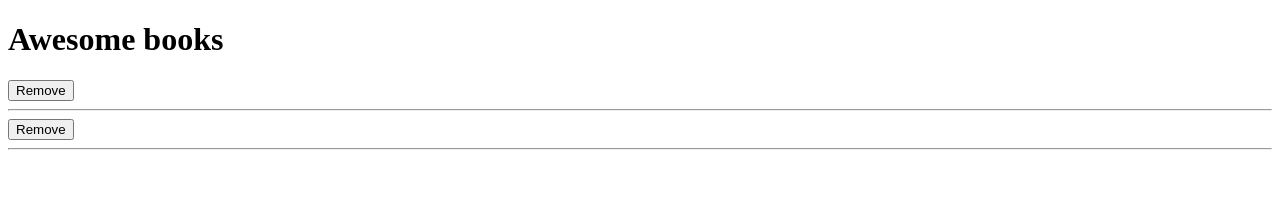
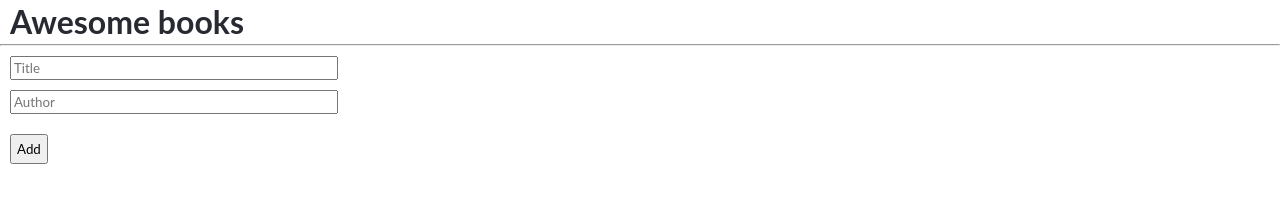
Before and after one commit to Geoelycom/Awesome-books, a website: page index.html in a window 1280 px wide. Drawn offline with Linux system fonts and the light colour scheme.

Commit message:
Add form

```diff
--- a/index.html
+++ b/index.html
@@ -9,21 +9,21 @@
 	<link rel="preconnect" href="https://fonts.googleapis.com/css2?family=Poppins:wght@400;500;700&display=swap">
 	<link rel="stylesheet" href="https://use.fontawesome.com/releases/v5.15.3/css/all.css"
 		integrity="sha384-SZXxX4whJ79/gErwcOYf+zWLeJdY/qpuqC4cAa9rOGUstPomtqpuNWT9wdPEn2fk" crossorigin="anonymous">
-	<link href="styles/style.css" rel="stylesheet">
+	<link href="styles/styles.css" rel="stylesheet">
 	<title>Book-library</title>
 </head>
 
 <body>
 	<h1>Awesome books</h1>
 	<div class="title">
-		<button class="add-book">Remove</button>
+
 	</div>
 	<hr>
-	<div class="title">
-		<button class="add-book">Remove</button>
+	<div class="form-box">
+		<input type="text" placeholder="Title">
+		<input type="text" placeholder="Author">
+		<button type="submit" class="btn">Add</button>
 	</div>
-	<hr>
-
 	<script src="index.js"></script>
 </body>
 
--- a/index.js
+++ b/index.js
@@ -1 +1,19 @@
-console.log('hello world');
+//console.log('hello world');
+function Books(author, bookName, pages, read) {
+	this.author = author;
+	this.bookName = bookName;
+	this.pages = pages;
+	this.read = read;
+	this.bookInfo = function () {
+		return `the ${bookName} is written by ${author} it contains ${pages} and i ${read} `;
+	}
+	// bookInfo();
+}
+//Books.bookInfo();
+
+
+
+const book1 = new Books('john doe', 'I love to play football');
+const book2 = new Books('richard brandson', 'the way we understand how to make money', '250 pages', 'have not read this book yet');
+book1.bookInfo();
+console.log(book2.bookInfo());
--- a/styles/styles.css
+++ b/styles/styles.css
@@ -14,3 +14,21 @@ body {
 * {
   font-family: 'lato', sans-serif, Geneva, Tahoma;
 }
+
+h1 {
+  margin: 10px;
+}
+
+input[type=text] {
+  display: flex;
+  flex-direction: column;
+  color: red;
+  padding: 2px;
+  width: 25%;
+  margin: 10px;
+}
+
+.btn {
+  margin: 10px;
+  padding: 5px;
+}
```
